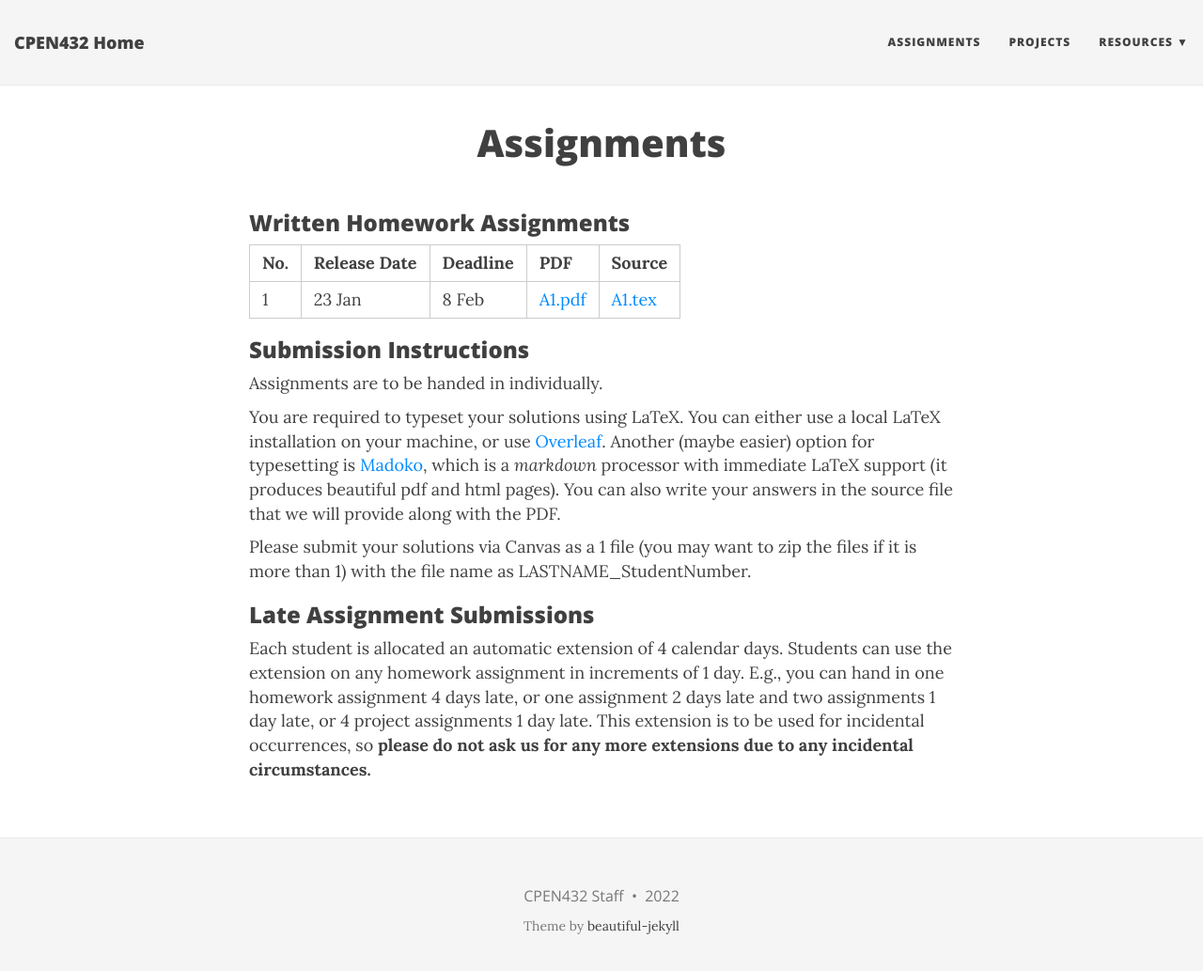
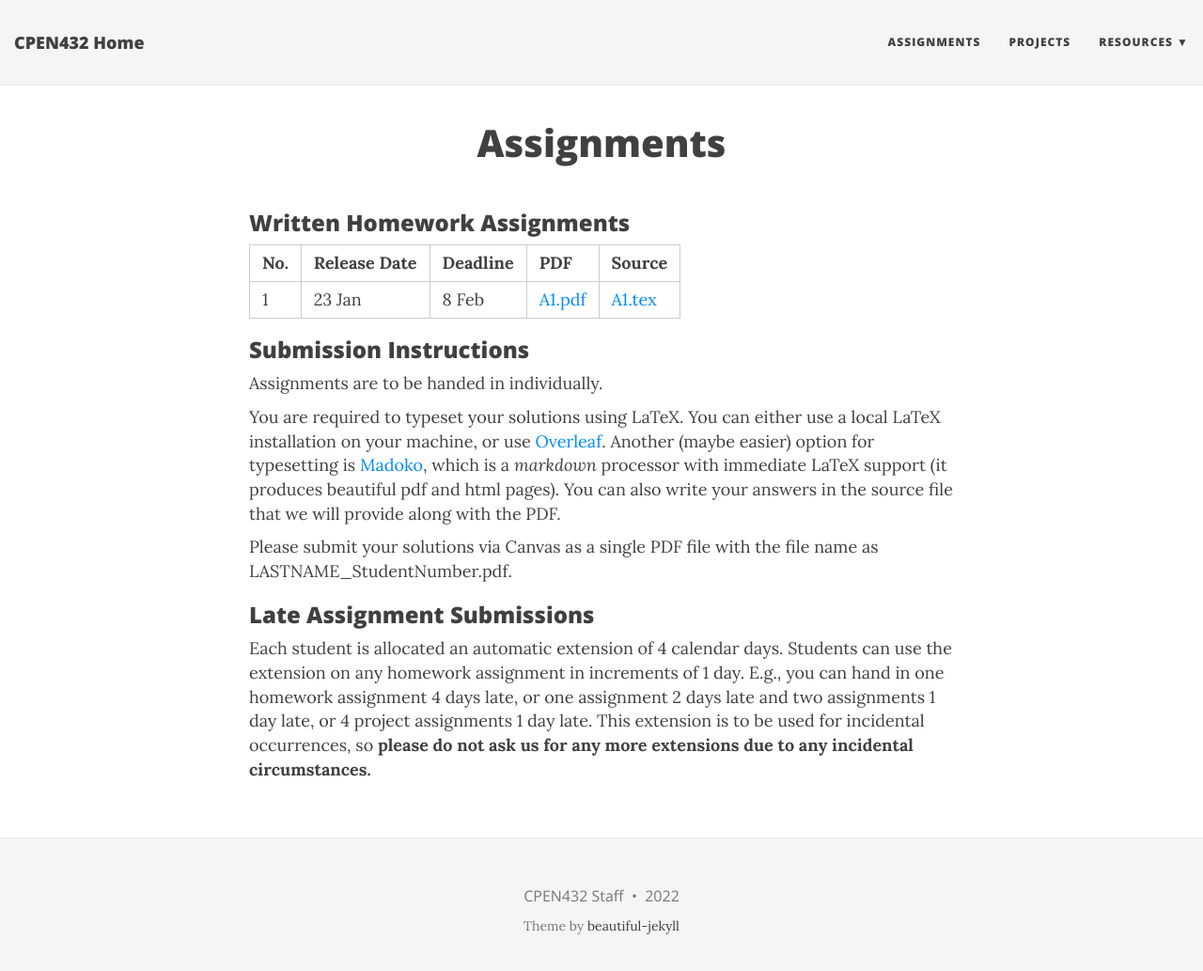
Before and after one commit to CPEN432/cpen432.github.io, a Jekyll site: the page built from assignments.md, in a window 1280 px wide and 1045 px high. Shown: the top 1033 px of the window at 94% size. Built offline with Jekyll 4.4.1, drawn with Linux system fonts in a browser that asks for light colours; nearby versions of some CDN libraries.

Commit message:
Update assignments.md

```diff
--- a/assignments.md
+++ b/assignments.md
@@ -14,7 +14,7 @@ Assignments are to be handed in individually.
 
 You are required to typeset your solutions using LaTeX. You can either use a local LaTeX installation on your machine, or use [Overleaf](https://www.overleaf.com/). Another (maybe easier) option for typesetting is [Madoko](https://www.madoko.net/), which is a _markdown_ processor with immediate LaTeX support (it produces beautiful pdf and html pages). You can also write your answers in the source file that we will provide along with the PDF.
 
-Please submit your solutions via Canvas as a 1 file (you may want to zip the files if it is more than 1) with the file name as LASTNAME_StudentNumber.
+Please submit your solutions via Canvas as a single PDF file with the file name as LASTNAME_StudentNumber.pdf.
 
 ### Late Assignment Submissions
 
```
